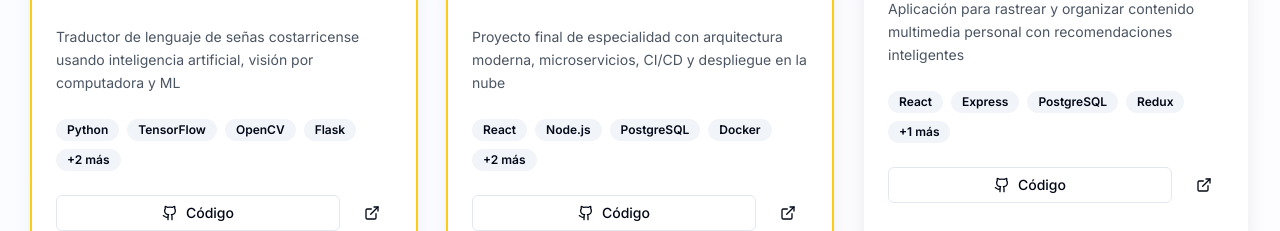
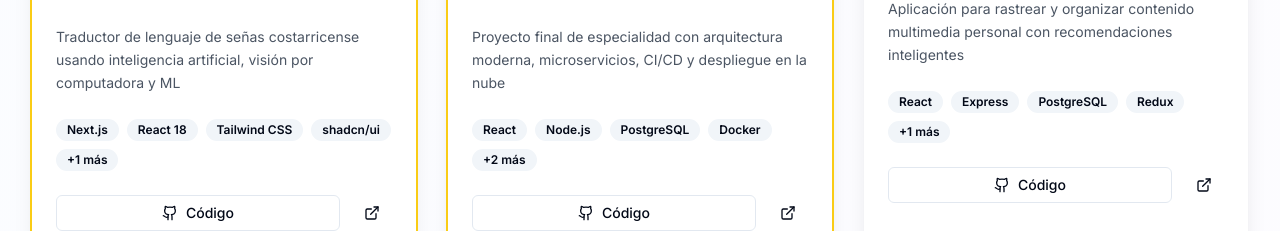
Before and after one commit to andresarzz/portfolio, a Next.js app: page / in a window 1280 px wide. Shown: the part 3886-4117 px from the top of the page. Built offline with nearby package versions, Linux system fonts and the light colour scheme.

Commit message:
Update page.tsx

```diff
--- a/app/page.tsx
+++ b/app/page.tsx
@@ -67,8 +67,8 @@ const projects = [
     name: "Glossa Lesco Translator",
     description:
       "Traductor de lenguaje de señas costarricense usando inteligencia artificial, visión por computadora y ML",
-    tech: ["Python", "TensorFlow", "OpenCV", "Flask", "MediaPipe", "AI/ML"],
-    repo: "andresarzz/glossa-lesco-translator",
+    tech: ["Next.js", "React 18", "Tailwind CSS", "shadcn/ui", "AI/ML"],
+    repo: "andresarzz/glossa-app",
     featured: true,
     category: "AI/ML",
     color: "from-orange-500 to-red-500",
```
